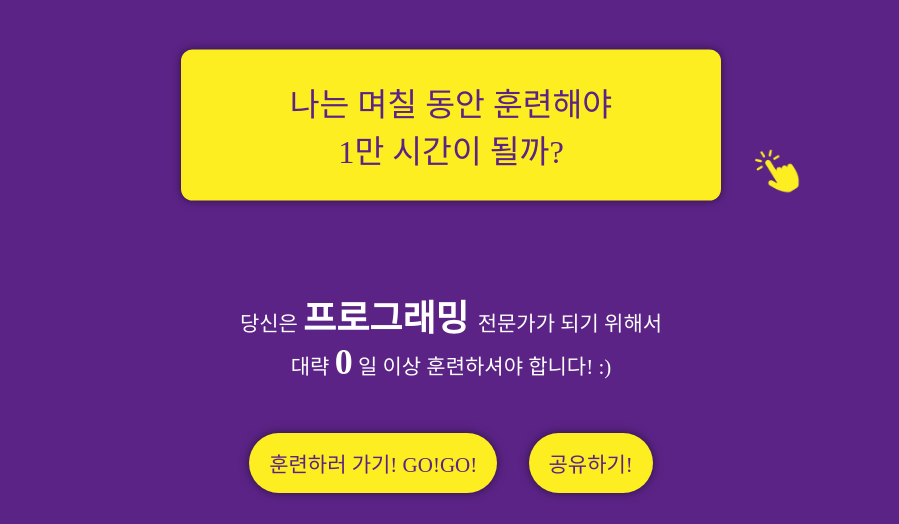
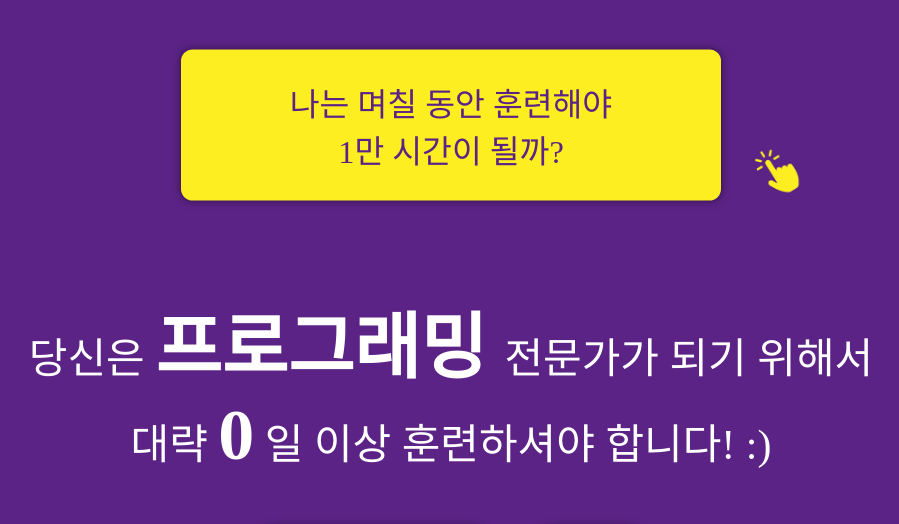
Before and after one commit to deli-ght/likelion, a plain HTML site: page Basic_Resouce/10000hours.html in a window 1280 px wide. Shown: the part 897-1421 px from the top of the page, without its empty margins (189-1088 px from the left). Drawn offline with Linux system fonts and the light colour scheme; a web font is replaced by a local one.

Commit message:
1111 edit

```diff
--- a/Basic_Resouce/css/10000hours.css
+++ b/Basic_Resouce/css/10000hours.css
@@ -256,4 +256,11 @@ footer .copyright {
     left: 630px;
     top: 100px;
   }
+
+  .result {
+    font-size: 42px;
+  }
+  .resultStrong {
+    font-size: 72px;
+  }
 }
```
